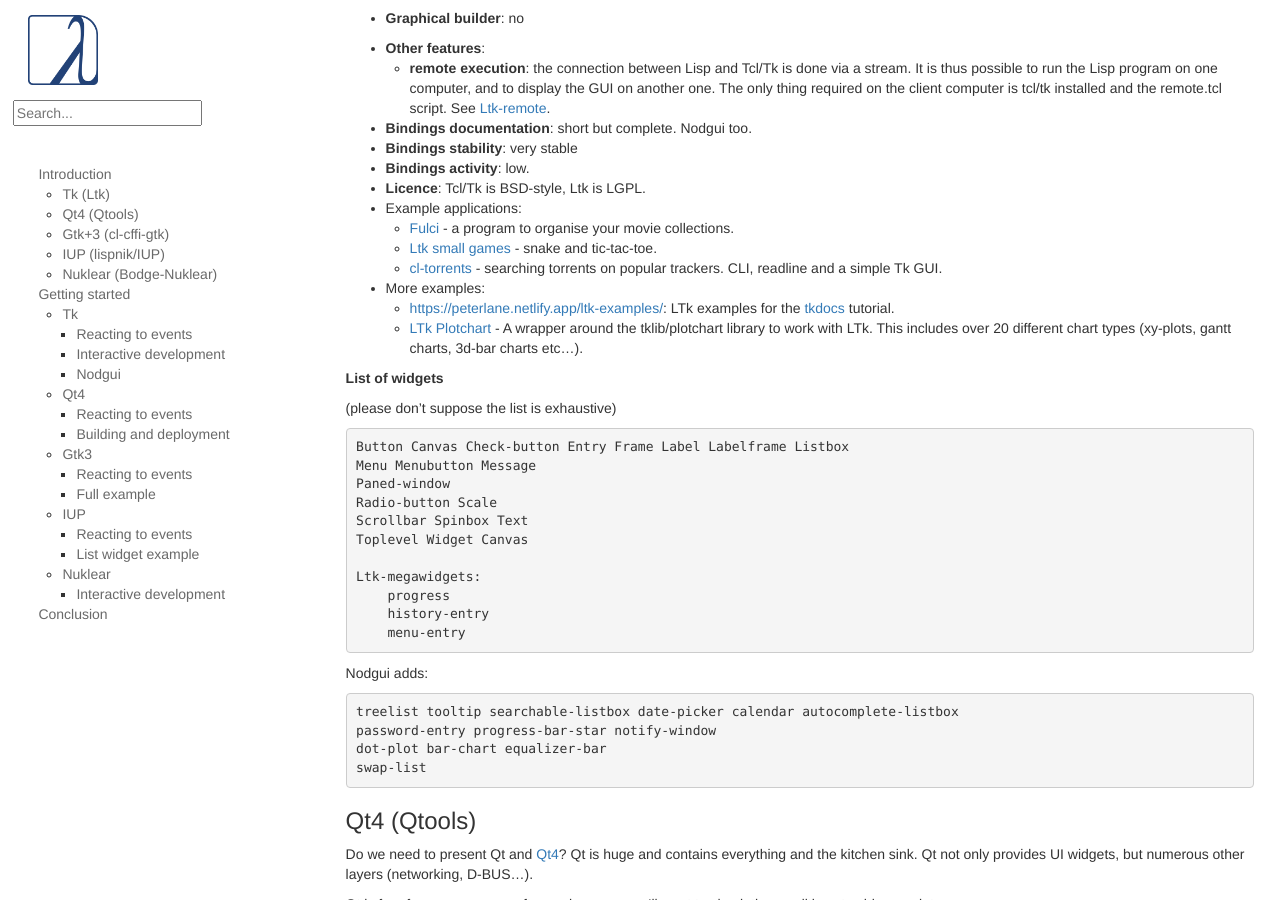
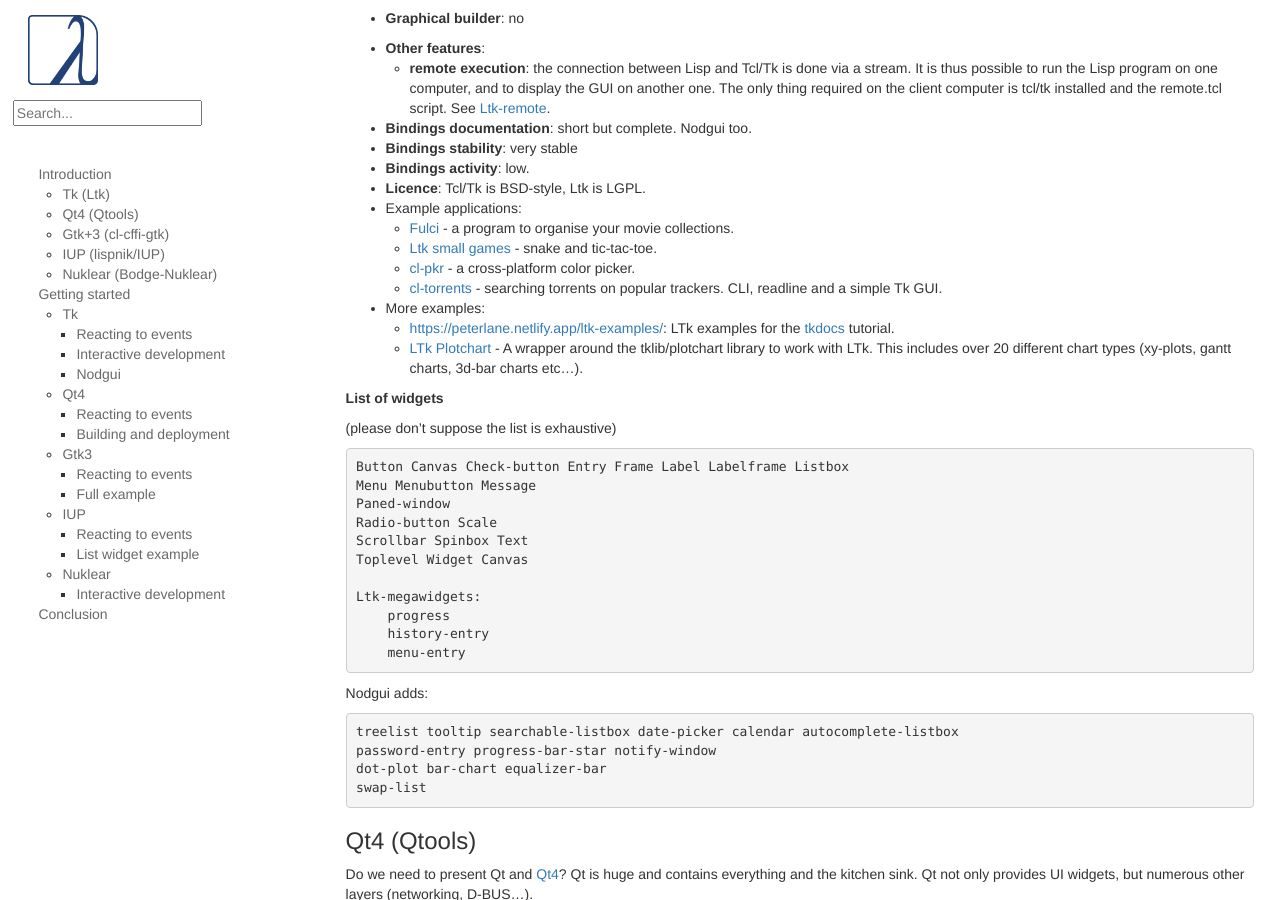
Before and after one commit to LispCookbook/cl-cookbook, a Jekyll site: the page built from gui.md, in a window 1280 px wide and 900 px high, scrolled down 1794 px. Built offline with Jekyll 4.4.1, drawn with Linux system fonts in a browser that asks for light colours.

Commit message:
(minor) gui: link to cl-pkr color picker, nice Ltk app, AppImage

```diff
--- a/gui.md
+++ b/gui.md
@@ -105,6 +105,7 @@
 - Example applications:
   - [Fulci](https://notabug.org/cage/fulci/) - a program to organise your movie collections.
   - [Ltk small games](https://github.com/mijohnson99/ltk-small-games) - snake and tic-tac-toe.
+  - [cl-pkr](https://github.com/VitoVan/cl-pkr) - a cross-platform color picker.
   - [cl-torrents](https://github.com/vindarel/cl-torrents) - searching torrents on popular trackers. CLI, readline and a simple Tk GUI.
 - More examples:
   - [https://peterlane.netlify.app/ltk-examples/](https://peterlane.netlify.app/ltk-examples/): LTk examples for the [tkdocs](https://tkdocs.com/tutorial/index.html) tutorial.
```
